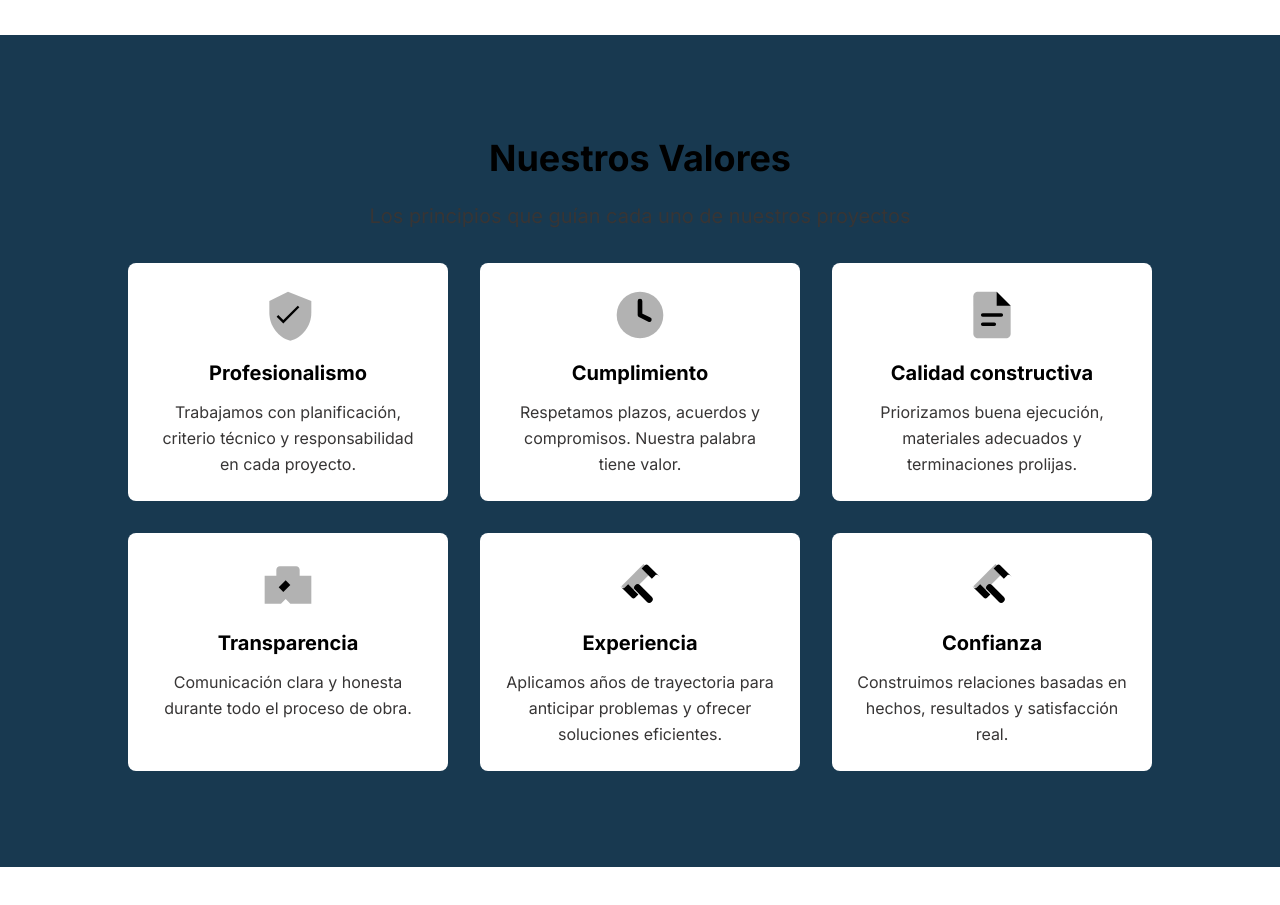
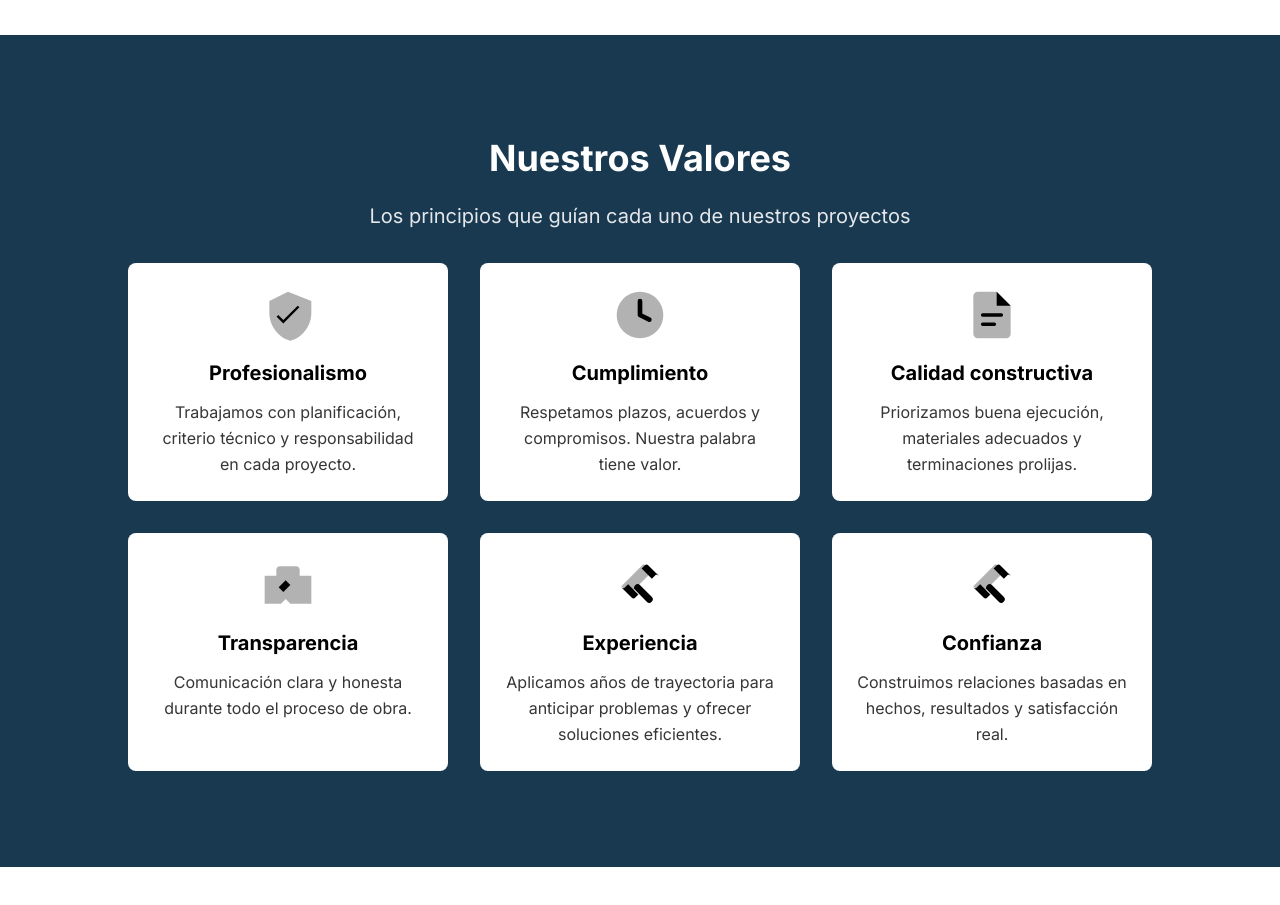
Before and after one commit to mauro2387/cincel, a React (Vite) app: page /empresa in a window 1280 px wide. Shown: the part 1120-2025 px from the top of the page. Built offline with nearby package versions, Linux system fonts and the light colour scheme.

Commit message:
Forzar texto blanco en títulos sección Nuestros Valores

```diff
--- a/src/pages/Empresa.tsx
+++ b/src/pages/Empresa.tsx
@@ -107,8 +107,8 @@ export const Empresa: React.FC = () => {
       <section className="section" style={{ backgroundColor: '#183950' }}>
         <div className="container mx-auto px-4">
           <div className="max-w-5xl mx-auto">
-            <h2 className="section-title text-center text-white">Nuestros Valores</h2>
-            <p className="section-subtitle text-center max-w-2xl mx-auto text-gray-200">
+            <h2 className="section-title text-center !text-white">Nuestros Valores</h2>
+            <p className="section-subtitle text-center max-w-2xl mx-auto !text-gray-200">
               Los principios que guían cada uno de nuestros proyectos
             </p>
 
```
